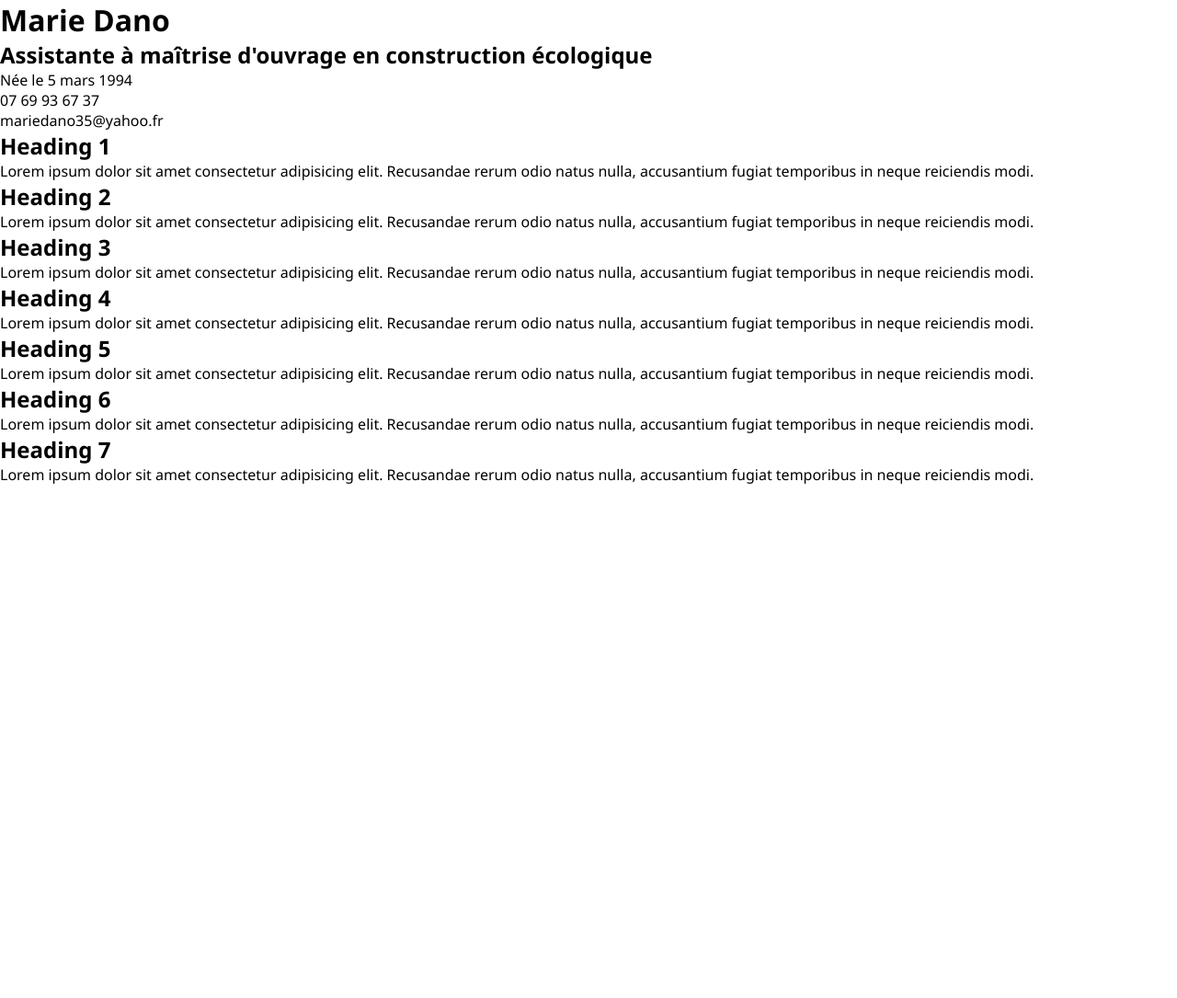
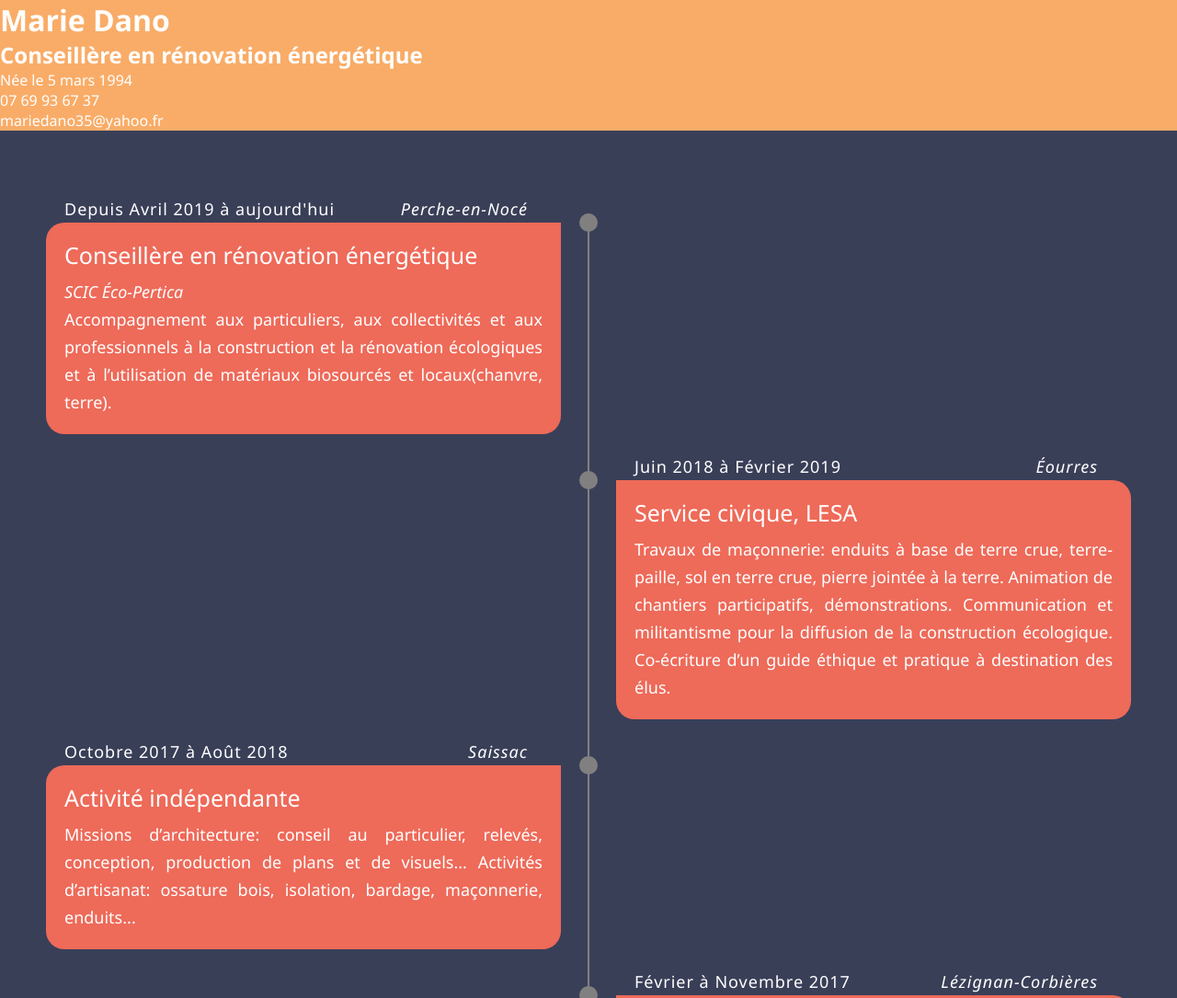
Before and after one commit to Jcellier/CV_Marie_Dano, a plain HTML site: page index.html in a window 1280 px wide. Shown: the top 1085 px of the page at 92% size. Before the commit the page ends 800 px from the top, so only its background shows below. Drawn offline with Linux system fonts and the light colour scheme.

Commit message:
Ajout timeline, mixinx, variables, et mise en forme html et sass

```diff
--- a/index.html
+++ b/index.html
@@ -9,7 +9,7 @@
   <body>
     <header>
       <h1>Marie Dano</h1>
-      <h2>Assistante à maîtrise d'ouvrage en construction écologique</h2>
+      <h2>Conseillère en rénovation énergétique</h2>
       <div class="contact">
         <p class="contact__birth">Née le 5 mars 1994</p>
         <p class="contact__phone">07 69 93 67 37</p>
@@ -21,72 +21,82 @@
         <ul>
           <li>
             <div class="timeline-content">
-              <h2>Heading 1</h2>
+              <div class="timeline-content__infos">
+                <p class="timeline-content__date">Depuis Avril 2019 à aujourd'hui</p>
+                <p class="timeline-content__location"> <a href="https://www.google.fr/maps/place/61340+Perche-en-Nocé/">Perche-en-Nocé</a></p>
+              </div>
+              <h2>Conseillère en rénovation énergétique</h2>
+              <p class="timeline-content__entreprise">SCIC Éco-Pertica</p>
               <p>
-                Lorem ipsum dolor sit amet consectetur adipisicing elit.
-                Recusandae rerum odio natus nulla, accusantium fugiat temporibus
-                in neque reiciendis modi.
+                Accompagnement aux particuliers, aux collectivités et aux professionnels à la construction et la rénovation écologiques et à l’utilisation de matériaux biosourcés et locaux(chanvre, terre).
               </p>
             </div>
           </li>
           <li>
             <div class="timeline-content">
-              <h2>Heading 2</h2>
+              <div class="timeline-content__infos">
+                <p class="timeline-content__date">Juin 2018 à Février 2019</p>
+                <p class="timeline-content__location"> <a href="https://www.google.fr/maps/place/05300+Éourres/">Éourres</a></p>
+              </div>
+              <h2>Service civique, LESA</h2>
               <p>
-                Lorem ipsum dolor sit amet consectetur adipisicing elit.
-                Recusandae rerum odio natus nulla, accusantium fugiat temporibus
-                in neque reiciendis modi.
+                Travaux de maçonnerie: enduits à base de terre crue, terre-paille, sol en terre crue, pierre jointée à la terre. Animation de chantiers participatifs, démonstrations. Communication et militantisme pour la diffusion de la construction écologique. Co-écriture d’un guide éthique et pratique à destination des élus.
               </p>
             </div>
           </li>
           <li>
             <div class="timeline-content">
-              <h2>Heading 3</h2>
+              <div class="timeline-content__infos">
+                <p class="timeline-content__date">Octobre 2017 à Août 2018</p>
+                <p class="timeline-content__location"> <a href="https://www.google.fr/maps/place/11310+Saissac/">Saissac</a></p>
+              </div>
+              <h2>Activité indépendante</h2>
               <p>
-                Lorem ipsum dolor sit amet consectetur adipisicing elit.
-                Recusandae rerum odio natus nulla, accusantium fugiat temporibus
-                in neque reiciendis modi.
+                Missions d’architecture: conseil au particulier, relevés, conception, production de plans et de visuels... Activités d’artisanat: ossature bois, isolation, bardage, maçonnerie, enduits...
               </p>
             </div>
           </li>
           <li>
             <div class="timeline-content">
-              <h2>Heading 4</h2>
+              <div class="timeline-content__infos">
+                <p class="timeline-content__date">Février à Novembre 2017</p>
+                <p class="timeline-content__location"> <a href="https://www.google.fr/maps/place/11200+Lézignan-Corbières/">Lézignan-Corbières</a></p>
+              </div>
+              <h2>Formation qualifiante d'ouvrier professionnel de l'écoconstruction, Batipole en Limouxin</h2>
               <p>
-                Lorem ipsum dolor sit amet consectetur adipisicing elit.
-                Recusandae rerum odio natus nulla, accusantium fugiat temporibus
-                in neque reiciendis modi.
+                Exécuter des travaux de construction (neuf et rénovation) en choisissant et mettant en œuvre des solutions et matériaux adaptés aux exigences du développement durable. Certifications Propaille, AcquisTerre, Praxibat. 10 semaines de stage (entreprises Bois et Paille et Charpenterie des Corbières)
               </p>
             </div>
           </li>
           <li>
             <div class="timeline-content">
-              <h2>Heading 5</h2>
+              <div class="timeline-content__infos">
+                <p class="timeline-content__date">De 2015 à 2018</p>
+                <p class="timeline-content__location"> <a href="https://www.google.fr/maps/place/Rennes/">Rennes</a></p>
+              </div>
+              <h2>Bénévolat</h2>
               <p>
-                Lorem ipsum dolor sit amet consectetur adipisicing elit.
-                Recusandae rerum odio natus nulla, accusantium fugiat temporibus
-                in neque reiciendis modi.
+                AccroTerre : association pour la diffusion de la terre crue comme matériau de construction
               </p>
             </div>
           </li>
           <li>
             <div class="timeline-content">
-              <h2>Heading 6</h2>
-              <p>
-                Lorem ipsum dolor sit amet consectetur adipisicing elit.
-                Recusandae rerum odio natus nulla, accusantium fugiat temporibus
-                in neque reiciendis modi.
-              </p>
+              <div class="timeline-content__infos">
+                <p class="timeline-content__date">Juillet 2014 à Juin 2015</p>
+                <p class="timeline-content__location"> <a href="https://www.google.fr/maps/place/Autonomous+University+of+Yucatan/">Mérida, Mexique</a></p>
+              </div>
+              <h2>Échange universitaire, Fauady</h2>
             </div>
           </li>
           <li>
             <div class="timeline-content">
-              <h2>Heading 7</h2>
-              <p>
-                Lorem ipsum dolor sit amet consectetur adipisicing elit.
-                Recusandae rerum odio natus nulla, accusantium fugiat temporibus
-                in neque reiciendis modi.
-              </p>
+              <div class="timeline-content__infos">
+                <p class="timeline-content__date">2011 à 2016</p>
+                <p class="timeline-content__location"> <a href="https://www.google.fr/maps/place/Rennes/">Rennes</a></p>
+              </div>
+              <h2>Diplome d'état en architecture, Ensab</h2>
+
             </div>
           </li>
         </ul>
--- a/sass/composants/_timeline.scss
+++ b/sass/composants/_timeline.scss
@@ -0,0 +1,125 @@
+.main {
+    min-height: 100vh;
+    width: 100%;
+    display: flex;
+    align-items: center;
+    justify-content: center;
+    padding: 100px 0;
+    background-color: $bg-primary;
+    }
+
+.timeline {
+    width: 80%;
+    height: auto;
+    max-width: 800px;
+    margin: 0 auto;
+    position: relative;
+    & ul {
+        list-style: none;
+    }
+    & ul li {
+        padding: 20px;
+        background-color: $color-secondary;
+        color: white;
+        border-radius: 10px;
+        margin-bottom: 20px;
+        &:last-child {
+            margin-bottom: 0;
+        }
+    }
+}
+
+.timeline-content {
+    & h2 {
+        font-weight: 500;
+        font-size: 25px;
+        line-height: 30px;
+        margin-bottom: 10px;
+    }
+    & p {
+        font-size: 18px;
+        line-height: 30px;
+        font-weight: 300;
+        text-align: justify;
+    }
+    &__infos {
+        font-size: 12px;
+        font-weight: 300;
+        margin-bottom: 10px;
+        letter-spacing: 1px;
+    }
+    &__location {
+        font-style: italic;
+        & a {
+            text-decoration: none;
+            color: white;
+        }
+    }
+    &__entreprise {
+        font-style: italic;
+    }
+}
+
+@include desktop {
+    .timeline {
+        &:before {
+            content: "";
+            position: absolute;
+            top: 0;
+            left: 50%;
+            transform: translateX(-50%);
+            width: 2px;
+            height: 100%;
+            background-color: gray;
+        }
+        & ul li {
+            width: 70%;
+            position: relative;
+            margin-bottom: 50px;
+
+            &:nth-child(odd) {
+                float: left;
+                clear: right;
+                transform: translateX(-30px);
+                border-radius: 20px 0px 20px 20px;
+                right: 160px;
+                &::before{
+                    transform: translate(50%, -50%);
+                    right: -30px;
+                }
+            }
+            &:nth-child(even) {
+                float: right;
+                clear: left;
+                transform: translateX(30px);
+                border-radius: 0px 20px 20px 20px;
+                left: 160px;
+                &::before{
+                    transform: translate(-50%, -50%);
+                    left: -30px;
+                }
+            }
+            &::before {
+                content: "";
+                position: absolute;
+                height: 20px;
+                width: 20px;
+                border-radius: 50%;
+                background-color: gray;
+                top: 0px;
+            }
+            &:hover:before {
+                background: $color-secondary;
+            }
+
+        }
+        &-content__infos{
+            display: flex;
+            //border: 3px solid black;
+            width: 90%;
+            justify-content: space-between;
+            position: absolute;
+            top: -30px;
+        }
+    }
+}
--- /dev/null
+++ b/sass/layout/_header.scss
@@ -0,0 +1,4 @@
+header {
+    background-color: $color-primary;
+    color: white;
+}
--- a/sass/style.scss
+++ b/sass/style.scss
@@ -3,4 +3,5 @@
 @import "./utils/keyframes";
 @import "./base/typography";
 @import "./base/base";
+@import "./layout/header";
 @import "./composants/timeline";
--- a/sass/utils/_mixins.scss
+++ b/sass/utils/_mixins.scss
@@ -0,0 +1,5 @@
+@mixin desktop {
+    @media only screen and (min-width: map-get($breakpoints, md-tablet)){
+        @content;
+    }
+  }
--- a/sass/utils/_variables.scss
+++ b/sass/utils/_variables.scss
@@ -4,3 +4,12 @@ $color-primary: #f9ac67;
 $color-secondary: #ee6a59;
 
 $font-text: "Segoe UI", Tahoma, Geneva, Verdana, sans-serif;
+
+
+$breakpoints : (
+    sm-mobile: 300px,
+    sm-tablet: 600px,
+    md-tablet: 768px,
+    lg-tablet: 1000px,
+    desktop: 2000px
+);
```
Also changed, not shown: css/style.css, sass/base/_base.scss (line endings or trailing spaces).
